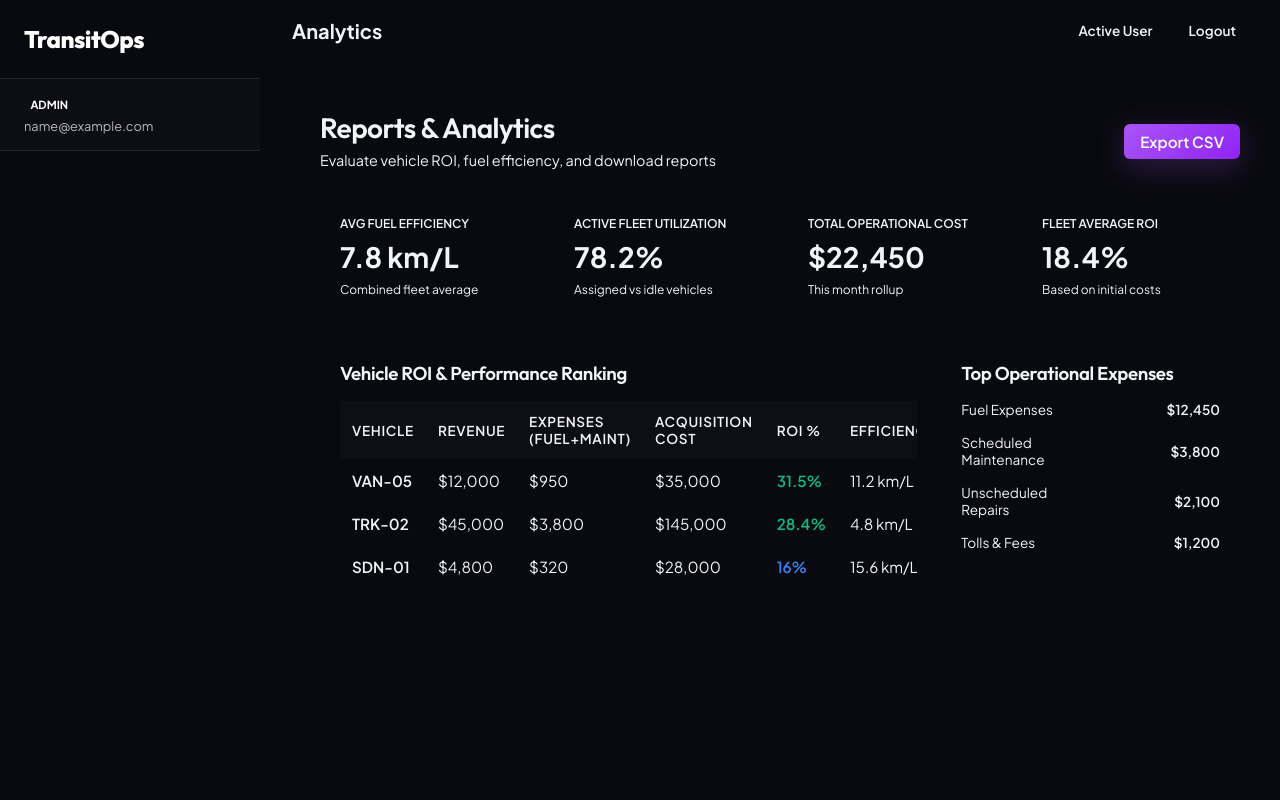
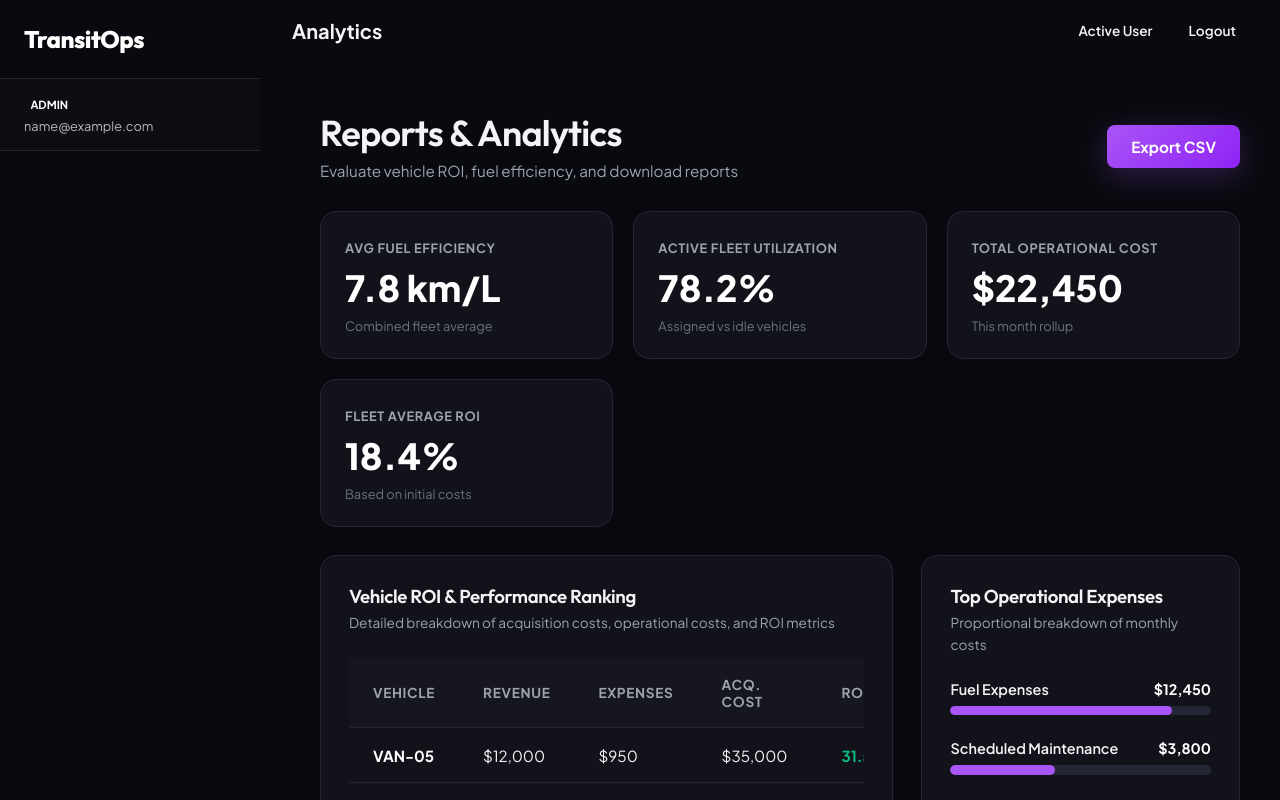
Before and after one commit to nishad-shaik/TransitOps-odoo, a Vue app in the folder frontend/: page /analytics in a window 1280 px wide. Shown: the top 800 px of the page. Built offline with nearby package versions, Linux system fonts and the light colour scheme; sample sign-in values are in the browser's storage.

Commit message:
style: update analytics charts and settings RBAC grid matrix

```diff
--- a/frontend/src/views/Analytics.vue
+++ b/frontend/src/views/Analytics.vue
@@ -1,5 +1,6 @@
 <template>
   <div class="analytics-container">
+    <!-- Page Header -->
     <div class="page-header">
       <div>
         <h1>Reports &amp; Analytics</h1>
@@ -11,53 +12,63 @@
     <!-- Derived Metrics Cards -->
     <div class="kpi-grid">
       <div class="kpi-card" v-for="metric in metrics" :key="metric.title">
+        <div class="metric-top">
           <span class="label">{{ metric.title }}</span>
+        </div>
         <span class="value">{{ metric.value }}</span>
         <span class="description">{{ metric.desc }}</span>
       </div>
     </div>
 
-    <!-- Charts / Analysis Blocks -->
+    <!-- Grid Layout -->
     <div class="analytics-grid">
-      <!-- Vehicle ROI & Efficiency Registry -->
+      <!-- Vehicle ROI & Performance Registry -->
       <div class="card grid-card">
         <h3>Vehicle ROI &amp; Performance Ranking</h3>
+        <p class="card-subtitle">Detailed breakdown of acquisition costs, operational costs, and ROI metrics</p>
+        <div class="table-wrapper">
           <table class="data-table">
             <thead>
               <tr>
                 <th>Vehicle</th>
                 <th>Revenue</th>
-              <th>Expenses (Fuel+Maint)</th>
-              <th>Acquisition Cost</th>
+                <th>Expenses</th>
+                <th>Acq. Cost</th>
                 <th>ROI %</th>
                 <th>Efficiency</th>
               </tr>
             </thead>
             <tbody>
               <tr v-for="vehicle in roiData" :key="vehicle.regNo">
-              <td class="font-bold">{{ vehicle.regNo }}</td>
+                <td class="font-bold highlight-text">{{ vehicle.regNo }}</td>
                 <td>${{ vehicle.revenue.toLocaleString() }}</td>
                 <td>${{ vehicle.expenses.toLocaleString() }}</td>
                 <td>${{ vehicle.acqCost.toLocaleString() }}</td>
                 <td class="font-bold" :class="getRoiClass(vehicle.roi)">
                   {{ vehicle.roi }}%
                 </td>
-              <td>{{ vehicle.efficiency }} km/L</td>
+                <td>
+                  <span class="efficiency-value">{{ vehicle.efficiency }} km/L</span>
+                </td>
               </tr>
             </tbody>
           </table>
+        </div>
       </div>
 
       <!-- Cost Breakdowns -->
       <div class="card cost-breakdown">
         <h3>Top Operational Expenses</h3>
+        <p class="card-subtitle">Proportional breakdown of monthly costs</p>
         <div class="bar-chart-simulated">
           <div class="bar-item" v-for="item in expenseItems" :key="item.label">
+            <div class="bar-info">
               <span class="bar-label">{{ item.label }}</span>
+              <span class="bar-value">${{ item.value.toLocaleString() }}</span>
+            </div>
             <div class="bar-wrapper">
               <div class="bar-fill" :style="{ width: item.percentage + '%' }"></div>
             </div>
-            <span class="bar-value">${{ item.value.toLocaleString() }}</span>
           </div>
         </div>
       </div>
@@ -89,11 +100,10 @@ const expenseItems = ref([
 ]);
 
 const getRoiClass = (roi) => {
-  return roi >= 25 ? 'high' : 'medium';
+  return roi >= 25 ? 'text-success' : 'text-info';
 };
 
 const downloadCSV = () => {
-  // Generate simple CSV content in browser
   let csvContent = 'data:text/csv;charset=utf-8,';
   csvContent += 'Vehicle,Revenue,Expenses,AcqCost,ROI,Efficiency\n';
 
@@ -115,7 +125,7 @@ const downloadCSV = () => {
 .analytics-container {
   display: flex;
   flex-direction: column;
-  gap: 1.5rem;
+  gap: 1.75rem;
 }
 
 .page-header {
@@ -125,148 +135,135 @@ const downloadCSV = () => {
 }
 
 .page-header h1 {
+  font-size: 2.25rem;
   margin: 0;
-  font-size: 1.75rem;
-  color: var(--text-h);
 }
 
 .subtitle {
-  margin: 0.25rem 0 0 0;
-  color: var(--text);
-  font-size: 0.9rem;
+  color: var(--text-secondary);
+  font-size: 0.95rem;
+  margin-top: 0.25rem;
 }
 
 .kpi-grid {
   display: grid;
-  grid-template-columns: repeat(auto-fit, minmax(200px, 1fr));
-  gap: 1rem;
+  grid-template-columns: repeat(auto-fit, minmax(220px, 1fr));
+  gap: 1.25rem;
 }
 
 .kpi-card {
-  background-color: var(--bg);
-  border: 1px solid var(--border);
-  padding: 1.25rem;
-  border-radius: 0.5rem;
+  background-color: var(--panel-bg);
+  border: 1px solid var(--border-color);
+  padding: 1.5rem;
+  border-radius: var(--border-radius-lg);
   display: flex;
   flex-direction: column;
-  box-shadow: var(--shadow);
+  box-shadow: var(--shadow-sm);
+  transition: transform 0.3s ease, border-color 0.3s ease;
+}
+
+.kpi-card:hover {
+  transform: translateY(-2px);
+  border-color: var(--border-hover);
 }
 
 .kpi-card .label {
-  font-size: 0.75rem;
-  font-weight: 600;
-  color: var(--text);
+  font-size: 0.8rem;
+  font-weight: 700;
+  color: var(--text-secondary);
   text-transform: uppercase;
+  letter-spacing: 0.05em;
 }
 
 .kpi-card .value {
-  font-size: 1.75rem;
-  font-weight: 700;
-  color: var(--text-h);
+  font-size: 2.25rem;
+  font-weight: 800;
+  color: #fff;
   margin: 0.5rem 0;
 }
 
 .kpi-card .description {
-  font-size: 0.75rem;
-  color: var(--text);
+  font-size: 0.8rem;
+  color: var(--text-muted);
 }
 
 .analytics-grid {
   display: grid;
-  grid-template-columns: 2fr 1fr;
-  gap: 1.5rem;
-}
-
-.card {
-  background-color: var(--bg);
-  border: 1px solid var(--border);
-  border-radius: 0.5rem;
-  padding: 1.25rem;
-  box-shadow: var(--shadow);
+  grid-template-columns: 1.8fr 1fr;
+  gap: 1.75rem;
 }
 
 .card h3 {
-  margin: 0 0 1rem 0;
-  color: var(--text-h);
+  margin: 0;
 }
 
-.data-table {
-  width: 100%;
-  border-collapse: collapse;
-  text-align: left;
-  font-size: 0.9rem;
+.card-subtitle {
+  font-size: 0.85rem;
+  color: var(--text-secondary);
+  margin-top: 0.25rem;
+  margin-bottom: 1.5rem;
 }
 
-.data-table th,
-.data-table td {
-  padding: 0.75rem;
-  border-bottom: 1px solid var(--border);
+.table-wrapper {
+  overflow-x: auto;
 }
 
-.data-table th {
-  color: var(--text);
-  font-weight: 600;
+.font-bold { font-weight: 700; }
+.highlight-text { color: #fff; }
+
+.text-success { color: var(--success); }
+.text-info { color: var(--info); }
+
+.efficiency-value {
+  background-color: rgba(255,255,255,0.03);
+  padding: 0.25rem 0.5rem;
+  border-radius: var(--border-radius-sm);
+  font-size: 0.85rem;
 }
-
-.data-table td {
-  color: var(--text-h);
-}
-
-.font-bold { font-weight: 600; }
-
-.font-bold.high { color: #10b981; }
-.font-bold.medium { color: #3b82f6; }
 
 .bar-chart-simulated {
   display: flex;
   flex-direction: column;
-  gap: 1rem;
+  gap: 1.5rem;
 }
 
 .bar-item {
   display: flex;
-  align-items: center;
-  gap: 1rem;
-  font-size: 0.85rem;
+  flex-direction: column;
+  gap: 0.5rem;
+}
+
+.bar-info {
+  display: flex;
+  justify-content: space-between;
+  font-size: 0.9rem;
 }
 
 .bar-label {
-  width: 120px;
-  color: var(--text-h);
+  color: var(--text-primary);
+  font-weight: 600;
 }
 
 .bar-wrapper {
-  flex: 1;
-  height: 0.75rem;
-  background-color: var(--social-bg);
-  border-radius: 0.375rem;
+  height: 0.6rem;
+  background-color: var(--border-color);
+  border-radius: var(--border-radius-sm);
   overflow: hidden;
 }
 
 .bar-fill {
   height: 100%;
-  background-color: var(--accent);
-  border-radius: 0.375rem;
+  background: linear-gradient(90deg, var(--primary) 0%, #a855f7 100%);
+  border-radius: var(--border-radius-sm);
+  transition: width 1s ease-in-out;
 }
 
 .bar-value {
-  width: 70px;
-  text-align: right;
-  font-weight: 600;
-  color: var(--text-h);
+  font-weight: 700;
+  color: #fff;
 }
 
-.btn-primary {
-  padding: 0.5rem 1rem;
-  background-color: var(--accent);
-  color: white;
-  border: none;
-  border-radius: 0.375rem;
-  font-weight: 600;
-  cursor: pointer;
-}
-
-@media (max-width: 1024px) {
+@media (max-width: 1100px) {
   .analytics-grid {
     grid-template-columns: 1fr;
   }
```
Also changed, not shown: frontend/src/views/Settings.vue (+67 -88 lines). Lines whose indentation alone changed are shown as unchanged.
